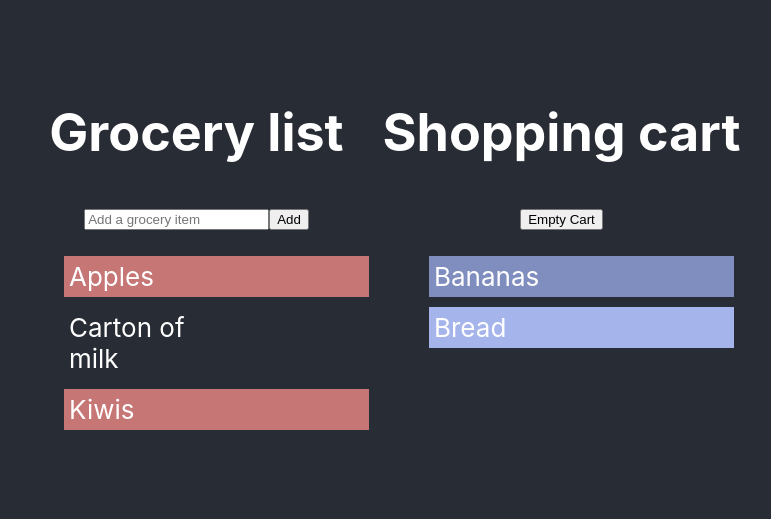
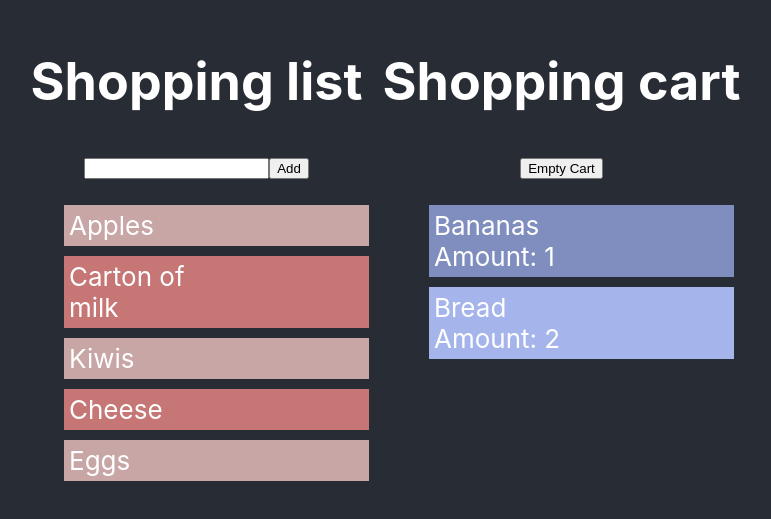
Before and after one commit to BrittDiepenhorst/ShoppingListandShoppingCart-ExerciseWincAcademy, a React (Create React App) app: page / in a window 1280 px wide. Shown: the part 139-658 px from the top of the page, without its empty margins (261-1032 px from the left). Built offline with nearby package versions, Linux system fonts and the light colour scheme.

Commit message:
Fifth Commit

```diff
--- a/src/Components/Container.js
+++ b/src/Components/Container.js
@@ -6,77 +6,101 @@ import '../Container.css'
 class Container extends Component {
     constructor(props) {
         super(props)
-
-        this.clickItem = this.clickItem.bind(this);
-        this.clickItemWontModify = this.clickItemWontModify.bind(this);
-        this.emptyCart = this.emptyCart.bind(this);
-        this.addItemToGroceryList = this.addItemToGroceryList.bind(this);
-
         this.state = {
             groceryItems: [
                 { id: 1, title: 'Apples' },
                 { id: 2, title: 'Carton of milk' },
-                { id: 4, title: 'Kiwis' }
+                { id: 3, title: 'Kiwis' },
+                { id: 4, title: 'Cheese' },
+                { id: 5, title: 'Eggs' },
             ],
             shoppingListItems: [
-                { id: 3, title: 'Bananas' },
-                { id: 5, title: 'Bread' }
-            ]
+                { id: 6, title: 'Bananas', amount: 1 },
+                { id: 7, title: 'Bread', amount: 2 },
+            ],
+        };
     }
-    }
-
-    clickItem(item) {
-        console.log(`Clicked ${item.id}: ${item.title}`)
-        this.setState({
-            shoppingListItems: [...this.state.shoppingListItems, item]
-        })
-    };
 
     clickItemWontModify(item) {
         console.log(`Clicked ${item.id}: ${item.title} but I wont modify anything!`)
     }
 
-    emptyCart() {
-        this.setState(() => {
+    addAmountToItem = (item, amount) => {
+        this.setState({
+            shoppingListItems: this.state.shoppingListItems.map((listItem) => {
+                if (listItem.title === item.title) {
                     return {
-                shoppingListItems: []
+                        id: listItem.id,
+                        title: listItem.title,
+                        amount: listItem.amount + amount,
+                    };
                 }
+                return listItem;
+            }),
+        });
+    };
+
+    addGroceryItemToCart = (item) => {
+        console.log(`addGroceryItemToCart: ${item.title}`);
+        if (
+            this.state.shoppingListItems
+                .map((item) => item.title)
+                .includes(item.title)
+        ) {
+            this.addAmountToItem(item, 1);
+        } else {
+            this.setState({
+                shoppingListItems: [
+                    ...this.state.shoppingListItems,
+                    {
+                        id: item.id,
+                        title: item.title,
+                        amount: 1,
+                    },
+                ],
             });
         }
+    };
 
-    addItemToGroceryList = (event) => {
+    emptyCart = () => {
         this.setState({
-            groceryItems: [...this.state.groceryItems, {
+            shoppingListItems: [],
+        });
+    };
+
+    addItemToGroceryList = (title) => {
+        this.setState({
+            groceryItems: [
+                ...this.state.groceryItems,
+                {
                     id: this.state.groceryItems.length +
                         this.state.shoppingListItems.length +
                         1,
-                title: event.target.value,
+                    title: title,
                     amount: 1,
-            }]
-        })
-        event.preventDefault();
-    }
+                },
+            ],
+        });
+    };
 
     render() {
         return (
-            <div className="shopping">
+            <div className="container">
                 <div>
-                    <h1>Grocery list</h1>
                     <GroceryList
                         key={this.state.groceryItems.id}
                         items={this.state.groceryItems}
-                        clickItem={this.clickItem}
-                        addItemToGroceryList={this.addItemToGroceryList}
+                        onItemClick={this.addGroceryItemToCart}
+                        onItemAdd={this.addItemToGroceryList}
                     />
                 </div>
 
                 <div>
-                    <h1>Shopping cart</h1>
-                    <button type="button" onClick={this.emptyCart}>Empty Cart</button>
                     <ShoppingCart
                         key={this.state.shoppingListItems.id}
                         items={this.state.shoppingListItems}
-                        clickItem={this.clickItemWontModify}
+                        onItemClick={this.clickItemWontModify}
+                        onEmptyClick={this.emptyCart}
                     />
                 </div>
             </div>
--- a/src/Components/GroceryList.js
+++ b/src/Components/GroceryList.js
@@ -2,21 +2,20 @@ import React from "react"
 import List from "./List"
 import InputField from "./InputField"
 
-function GroceryList({ items, clickItem, addItemToGroceryList }) {
+function GroceryList({ items, onItemClick, onItemAdd }) {
     return (
         console.log(items),
-        <div>
+        <div className="grocery-list">
+            <h1>Shopping list</h1>
             <InputField
-                type="text"
-                addItemToGroceryList={addItemToGroceryList}
-            />
+                onSubmit={onItemAdd} />
+
             <List
                 key={items.id}
                 items={items}
-                clickItem={clickItem}
-            />
+                onItemClick={onItemClick} />
         </div>
-    )
+    );
 }
 
 export default GroceryList;
--- a/src/Components/InputField.js
+++ b/src/Components/InputField.js
@@ -1,16 +1,28 @@
-import React from "react"
+import React, { useState } from "react"
 
-function InputField({ addItemToGroceryList }) {
-    return (
-        <div>
-            <input
-                type="text"
-                placeholder="Add a grocery item"
-            >
-            </input>
-            <button type="button" onClick={addItemToGroceryList}>Add</button>
-        </div>
-    )
+function InputField({ onSubmit }) {
+  const [inputValue, setInputValue] = useState("");
+
+  function onButtonPress() {
+    if (inputValue.length > 0) {
+      console.log(`Submitting ${inputValue}`);
+      onSubmit(inputValue);
+      setInputValue("");
+    }
+  }
+
+  return (
+    <div className="input-field">
+      <input
+        type="text"
+        value={inputValue}
+        onChange={(e) => setInputValue(e.target.value)}
+      />
+      <button onClick={onButtonPress} placeholder="Add a grocery item">
+        Add
+      </button>
+    </div>
+  );
 }
 
 export default InputField;
--- a/src/Components/List.js
+++ b/src/Components/List.js
@@ -10,7 +10,8 @@ class List extends Component {
                         <ListItem
                             key={item.id}
                             item={item}
-                            clickItem={() => { this.props.clickItem(item) }}
+                            clickItem={() => { this.props.onItemClick(item) }}
+                            showQuantities={this.props.showQuantities}
                         />
                     ))}
                 </ul>
--- a/src/Components/ListItem.js
+++ b/src/Components/ListItem.js
@@ -1,15 +1,18 @@
 import React from "react"
 
-function ListItem({ item, clickItem }) {
+function ListItem({ item, clickItem, showQuantities }) {
     return (
         <li
             key={item.id}
             className="list-item"
             onClick={clickItem}
             value={item.title}
-        >{item.title}
+        ><div>{item.title}</div>
+            {showQuantities && (
+                <div className="item-amount">Amount: {item.amount}</div>
+            )}
         </li>
-    )
-};
+    );
+}
 
 export default ListItem;
--- a/src/Components/ShoppingCart.js
+++ b/src/Components/ShoppingCart.js
@@ -1,17 +1,19 @@
 import React from "react"
 import List from "./List"
 
-function ShoppingCart({ items, clickItemWontModify }) {
+function ShoppingCart({ items, onItemClick, onEmptyClick }) {
     return (
         <div className="shopping-cart">
+            <h1>Shopping cart</h1>
+            <button type="button" onClick={onEmptyClick}>Empty Cart</button>
             <List
                 key={items.id}
                 items={items}
-                clickItem={clickItemWontModify}
+                onItemClick={onItemClick}
+                showQuantities={true}
             />
-
         </div>
-    )
+    );
 }
 
 export default ShoppingCart;
--- a/src/Container.css
+++ b/src/Container.css
@@ -1,4 +1,4 @@
-.shopping {
+.container {
     display: grid;
     grid-template-columns: 1fr 1fr;
 }
@@ -11,9 +11,12 @@
     margin: 10px;
 }
 
+ul.app-list li {
+    background-color: rgb(199, 118, 118);
+  }
 
-ul.app-list li:nth-child(2n + 1) {
-    background-color: rgb(199, 118, 118);
+  ul.app-list li:nth-child(2n + 1) {
+    background-color: rgb(201, 166, 166);
   }
 
   .shopping-cart ul.app-list li {
```
Lines whose indentation alone changed are shown as unchanged.
